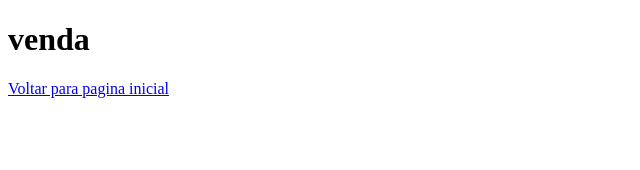
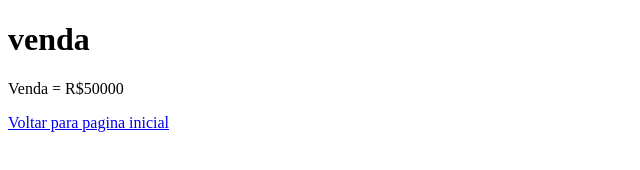
Before and after one commit to MauricioMiranda20/vendas, a plain HTML site: page venda.html in a window 1280 px wide. Shown: the whole page, without its empty margins (0-640 px from the left). Drawn offline with Linux system fonts and the light colour scheme.

Commit message:
Acrescentado valor de venda

```diff
--- a/venda.html
+++ b/venda.html
@@ -7,6 +7,7 @@
 </head>
 <body>
     <h1>venda</h1>
+    <p>Venda = R$50000</p>
     <a href="index.html">Voltar para pagina inicial</a>
 </body>
 </html>
```
